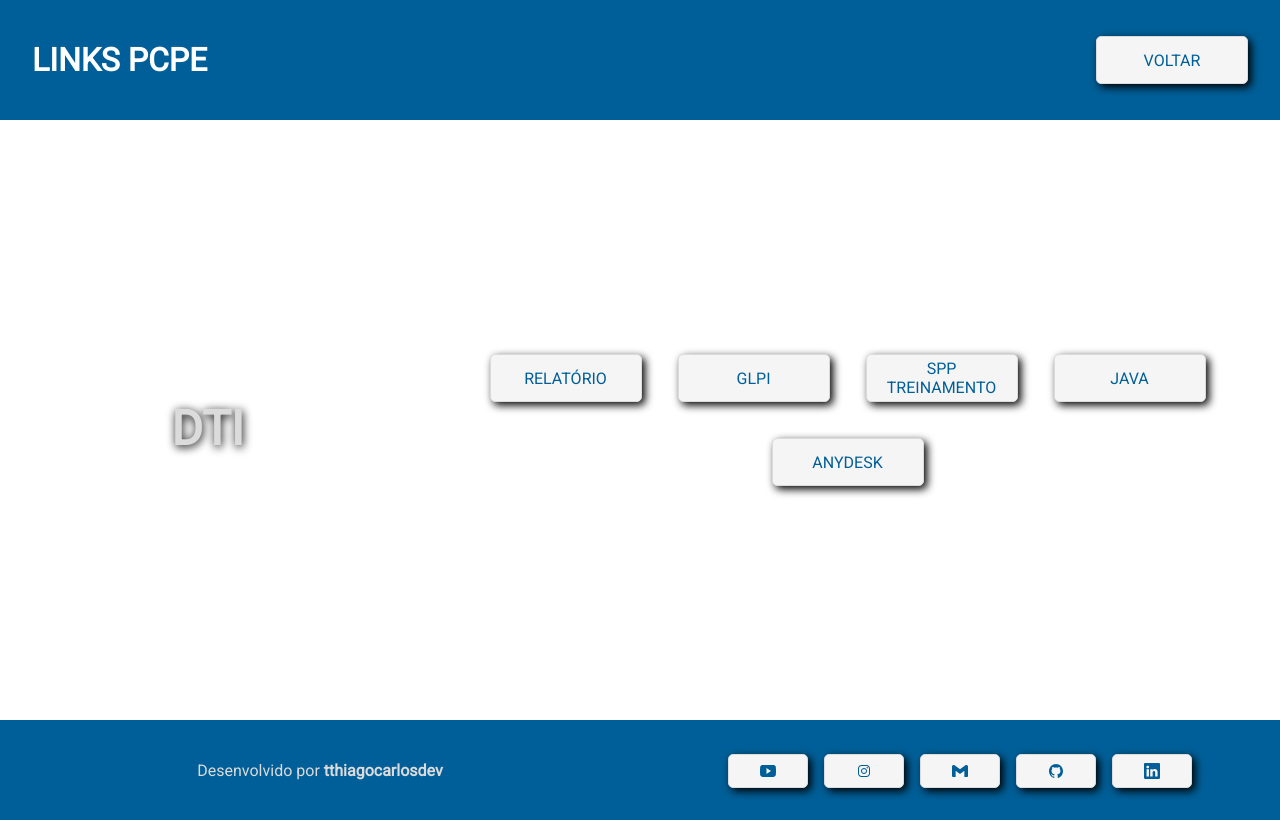
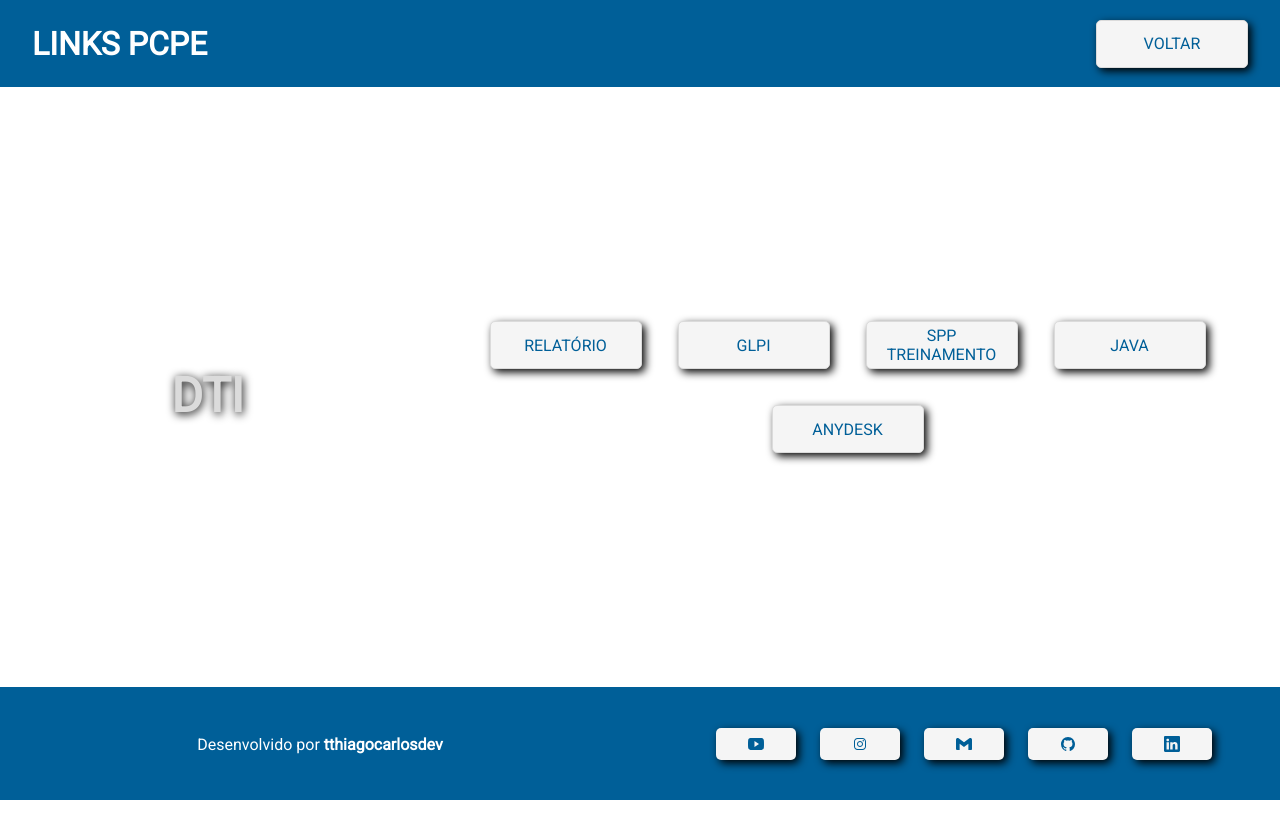
Before and after one commit to tthiagocarlosdev/links-sistemas, a React (Create React App) app: page /dti in a window 1280 px wide. Built offline with nearby package versions, Linux system fonts and the light colour scheme; no server answers.

Commit message:
correcao de layout do footer, diminuindo a sua altura e colocando o boxTitleFooter acima do linksSocialMedia quando em telas menores.

```diff
--- a/src/App.css
+++ b/src/App.css
@@ -50,7 +50,8 @@
 .header {
   background-color: var(--blue);
   width: 100%;
-  min-height: 7.5rem;
+  /* min-height: 7.5rem; */
+  flex: 1 1;
   display: flex;
   flex-direction: row;
   justify-content: space-between;
@@ -156,13 +157,12 @@
 
 /* BOX-FOOTER - BOX-FOOTER - BOX-FOOTER - BOX-FOOTER - BOX-FOOTER */
 .boxFooter {
-	min-height: 6.25rem;
     display: flex;
+    order: 3;
+    flex: 0.5 1;
     justify-content: center;
-  align-items: center;
     flex-wrap: wrap;
-	order: 3;
-	flex: 1 1;
+    padding: 1rem 0;
     background-color:var(--card-color);
     border-top: 1px solid var(--blue);
     color: var(--white-color);
@@ -170,29 +170,31 @@
 
 .boxTitleFooter {
   flex: 1 1 21.875rem;
+  color: var(--white);
   display: flex;
+  flex-direction: row;
   justify-content: center;
   align-items: center;
-  height: 50%;
+  padding: 1rem;
 }
 
 .boxTitleFooter span {
   font-weight: bold;
 }
 
-.boxLinksFooter {
+.linksSocialMedia {
+  list-style: none;
   flex: 1 1 21.875rem;
-  height: 50%;
-}
-
-.linksSocialMedia {
-  flex: 1 1 21.875rem;
-	list-style: none;
   display: flex;
+  flex-direction: row;
   justify-content: center;
+  align-items: center;
+  padding:1rem;
+  flex-flow: wrap;
 }
 
 .buttonsSocialMedia {
+  margin: 0.5rem;
   cursor: pointer;
   display: flex;
   width: 5rem;
@@ -204,10 +206,8 @@
   margin-left:1rem;
   background-color: var(--card-background-color);
   color: var(--blue);
-	border: 1px solid var(--white-color);
   border-radius: 5px;
-	box-shadow: black 0.2rem 0.2rem 0.5rem;
-  margin: 0.5rem;
+  box-shadow: var(--black) 0.2rem 0.2rem 0.5rem;
 }
 
 .buttonsSocialMedia:hover {
--- a/src/components/Footer.jsx
+++ b/src/components/Footer.jsx
@@ -37,7 +37,6 @@ const Footer = () => {
         <div className="boxTitleFooter">
           <p className="footerTitle"> Desenvolvido por <span>tthiagocarlosdev</span> </p>
         </div>
-        <div className="boxLinksFooter">
         <ul className="linksSocialMedia">
           <li><a className="buttonsSocialMedia" href={youtubeLink} target="_blank" > <IoLogoYoutube/> </a> </li>
           <li><a className="buttonsSocialMedia" href={intagramLink} target="_blank" > <IoLogoInstagram /> </a></li>
@@ -46,7 +45,6 @@ const Footer = () => {
           <li><a className="buttonsSocialMedia" href={linkedin} target="_blank" > <BsLinkedin/> </a></li>
         </ul>
       </div>
-      </div>
 
    );
 }
```
Lines whose indentation alone changed are shown as unchanged.
